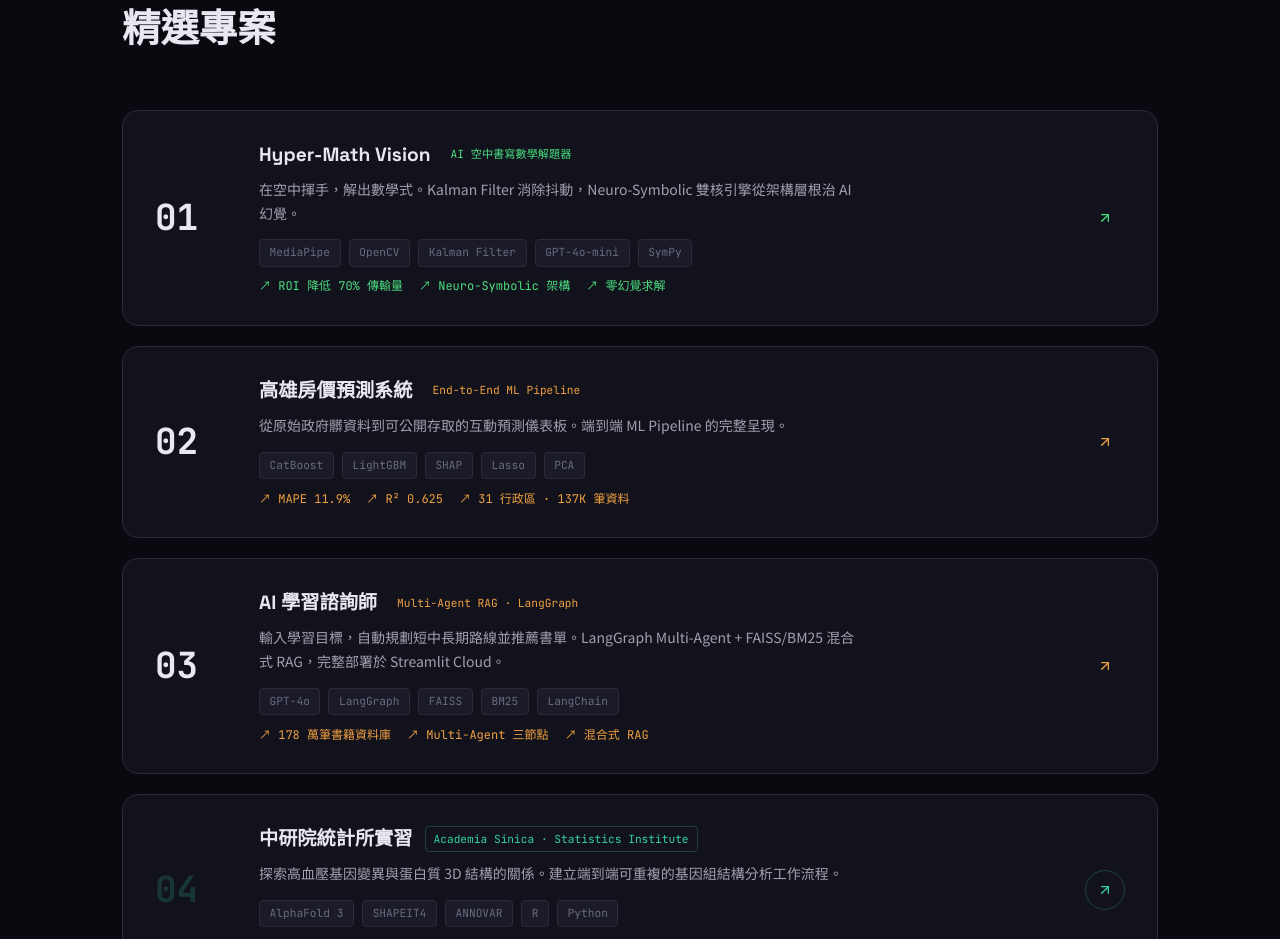
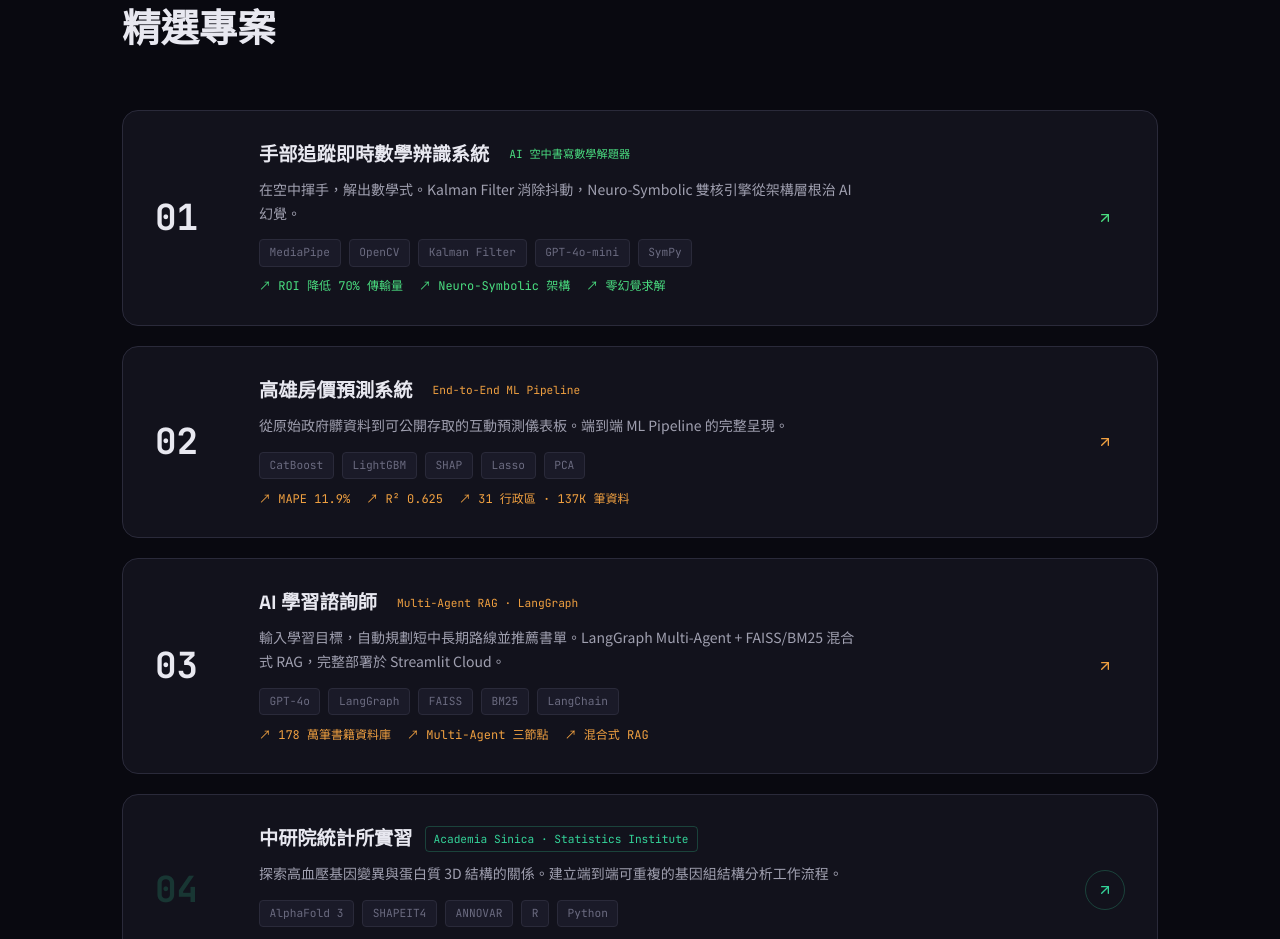
Before and after one commit to stevenbocheng/stevenbocheng.github.io, a React (Vite) app: page / in a window 1280 px wide. Shown: the part 1120-2059 px from the top of the page. Built offline with nearby package versions, Linux system fonts and the light colour scheme.

Commit message:
fix: rename Project1 title, reorder AI consultant tech stack, fix Project5Body naming

```diff
--- a/src/components/ProjectGrid.tsx
+++ b/src/components/ProjectGrid.tsx
@@ -417,7 +417,7 @@ function Project4Body() {
 const PROJECTS: ProjectData[] = [
   {
     id: 1,
-    title: 'Hyper-Math Vision',
+    title: '手部追蹤即時數學辨識系統',
     subtitle: 'AI 空中書寫數學解題器',
     accentColor: 'var(--c-neon)',
     github: 'https://github.com/stevenbocheng/AI-imaging-related-projects',
```
